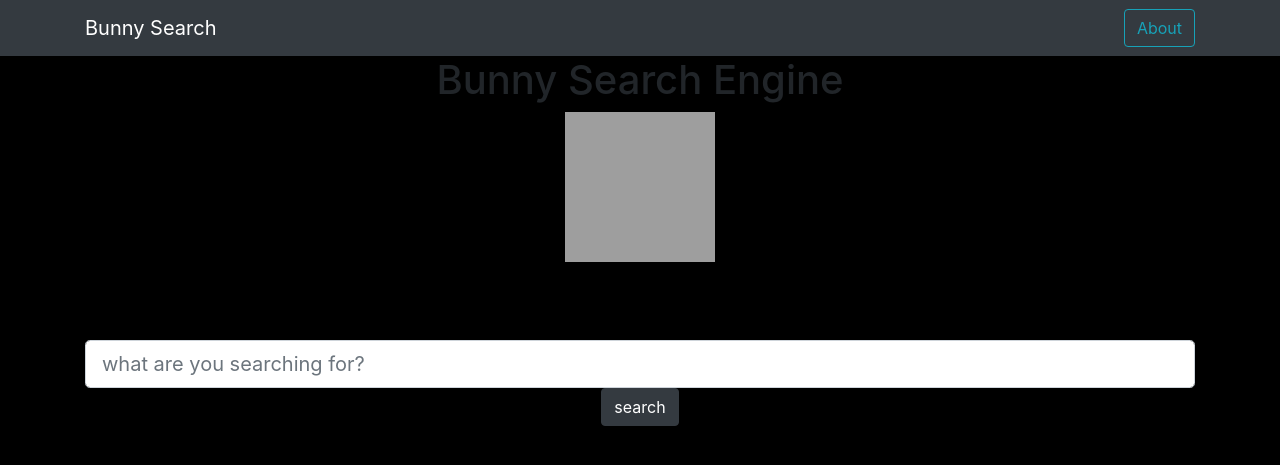
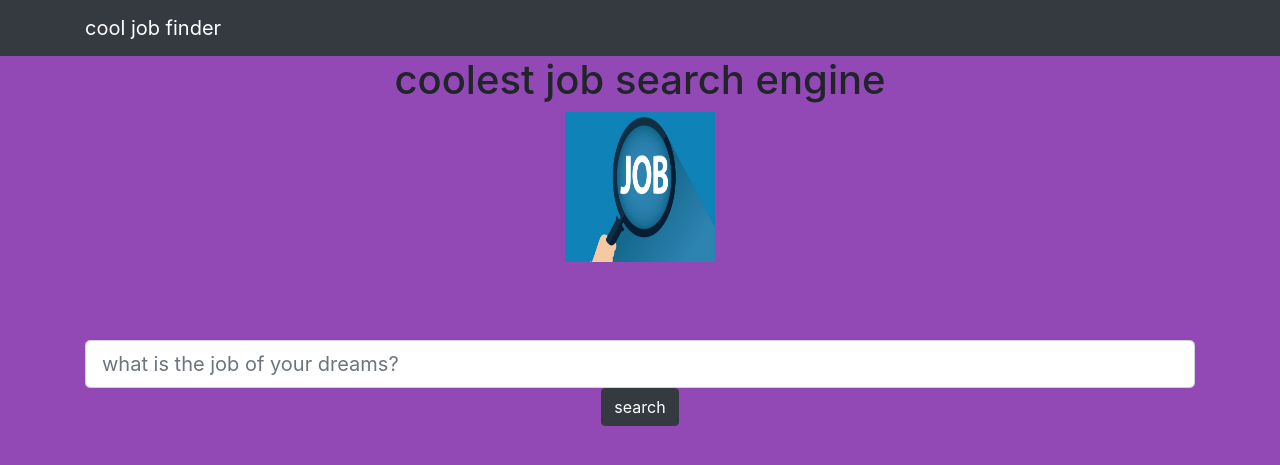
Before and after one commit to df-exo-movement/IRProject, a Django app: page / in a window 1280 px wide. Shown: the top 465 px of the page. Run offline with Django 3.2, Linux system fonts and the light colour scheme; some libraries are stand-ins or nearby versions; grey boxes are pictures that could not be loaded.

Commit message:
edits
edits

```diff
--- a/engine/static/css/style.css
+++ b/engine/static/css/style.css
@@ -1,3 +1,3 @@
 body {
-    background: black;
+    background: rgb(146, 73, 182);
 }
--- a/engine/templates/engine/base.html
+++ b/engine/templates/engine/base.html
@@ -14,15 +14,12 @@
     <!-- Navigation -->
     <nav class="navbar navbar-expand-lg navbar-dark bg-dark">
       <div class="container">
-        <a class="navbar-brand" href="{% url 'query' %}">Bunny Search</a>
+        <a class="navbar-brand" href="{% url 'query' %}">cool job finder</a>
         <button class="navbar-toggler" type="button" data-toggle="collapse" data-target="#navbarResponsive" aria-controls="navbarResponsive" aria-expanded="false" aria-label="Toggle navigation">
           <span class="navbar-toggler-icon"></span>
         </button>
         <div class="collapse navbar-collapse" id="navbarResponsive">
-          <ul class="navbar-nav ml-auto">
-            <li class="nav-item">
-              <a class="btn btn-outline-info btn-md" href="{% url 'about' %}">About</a>
-            </li>
+
           </ul>
         </div>
       </div>
--- a/engine/templates/engine/home.html
+++ b/engine/templates/engine/home.html
@@ -8,14 +8,17 @@
     .search-bar{
         margin-top: 7%;
     }
+
+
+
 </style>
     <div class="home">
-        <h1>Bunny Search Engine</h1>
-        <img src="../static/images/bunny.png" alt="ugly search engine"  width="150" height="150">
+        <h1>coolest job search engine</h1>
+        <img src="/engine/static/images/jobsearch.png" alt="ugly search engine"  width="150" height="150">
         <div class="search-bar">
             <form method="POST" action="results">
                 {% csrf_token %}
-                <input class="form-control form-control-lg" type="text" placeholder="what are you searching for?" name="search">
+                <input class="form-control form-control-lg" type="text" placeholder="what is the job of your dreams?" name="search">
                 <button type="submit" class="btn btn-dark">search</button>
 
             </form>
@@ -23,3 +26,9 @@
 
     </div>
 {% endblock content %}
+<link rel="stylesheet" href="https://fonts.googleapis.com/css?family=Audiowide">
+<style>
+h1 {
+  font-family: "Audiowide", sans-serif;
+}
+</style>
--- a/engine/templates/engine/results.html
+++ b/engine/templates/engine/results.html
@@ -12,7 +12,7 @@
     <div class="search-bar">
         <form method="POST">
             {% csrf_token %}
-            <input class="form-control form-control-lg" type="text" placeholder="what are you searching for?" name="search">
+            <input class="form-control form-control-lg" type="text" placeholder="whats your dream job?" name="search">
         </form>
     </div>
     <div class="search-results">
--- a/engine/templates/engine/web.html
+++ b/engine/templates/engine/web.html
@@ -3,7 +3,7 @@
 <head>
     <meta charset="UTF-8">
     <meta name="viewport" content="width=device-width, initial-scale=1.0">
-    <title>Document</title>
+    <title>COOL JOBS HERE!</title>
 </head>
 <body>
     <div>
```
Also changed, not shown: engine/static/css/bootstrap-reboot.min.css, engine/static/images/jobsearch.png (added).
